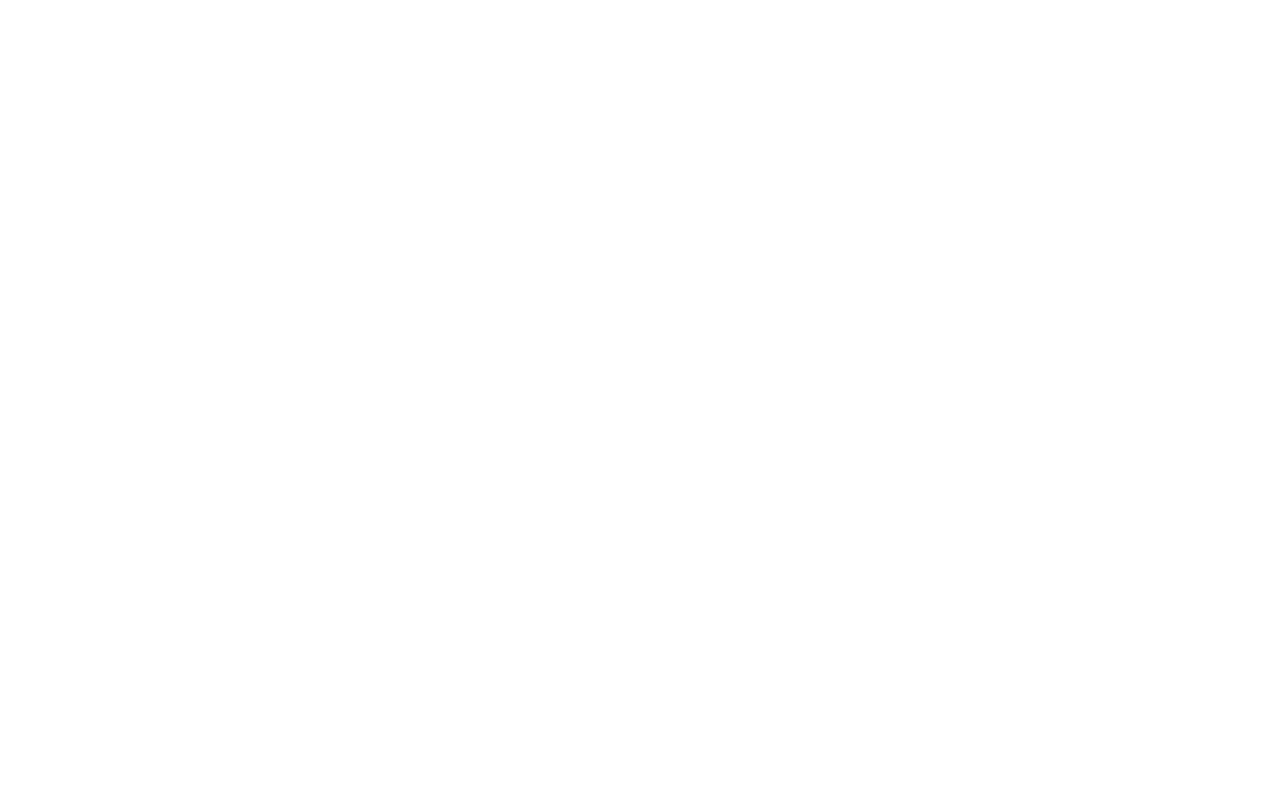
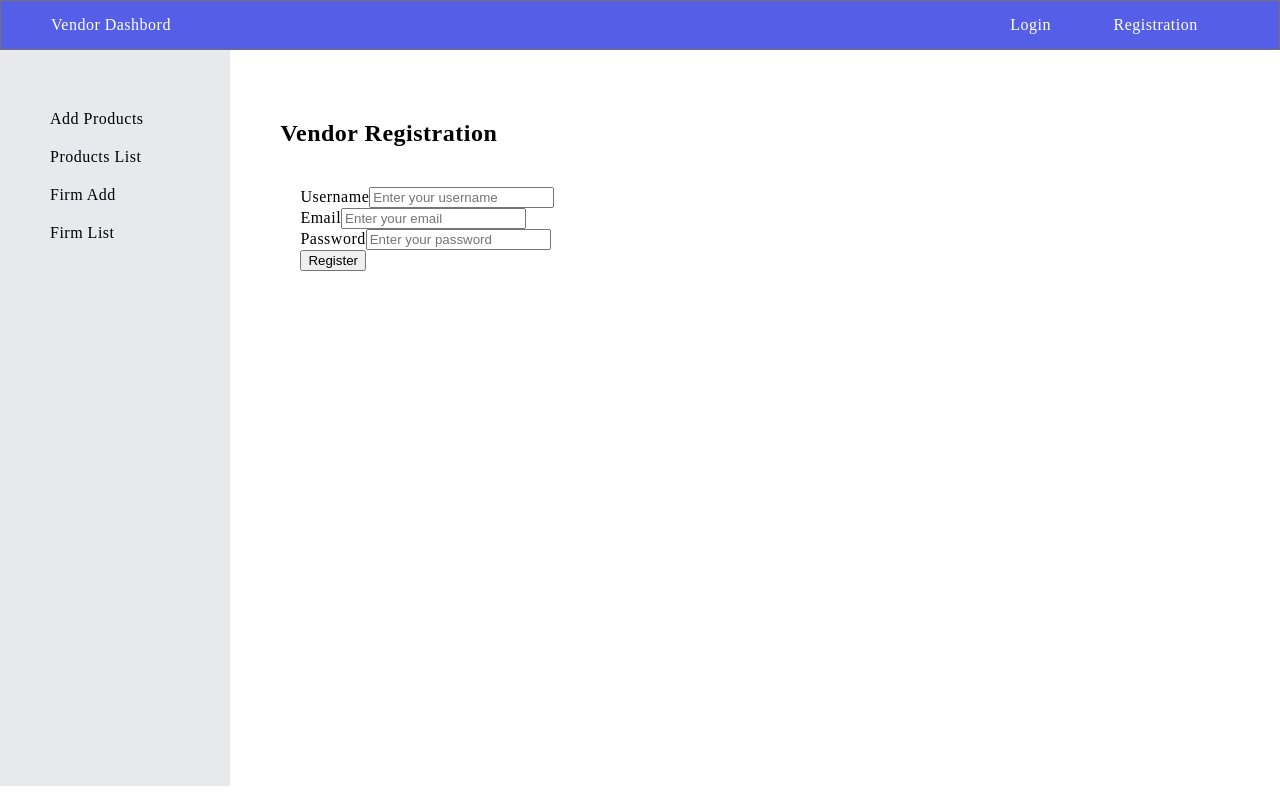
Before and after one commit to noorbashasubhani/dashbord, a React (Vite) app: page / in a window 1280 px wide. Before the commit this address had no page. Built offline with nearby package versions, Linux system fonts and the light colour scheme.

Commit message:
Update App.jsx

```diff
--- a/src/App.jsx
+++ b/src/App.jsx
@@ -5,7 +5,7 @@
   return (
     <div>
       <Routes>
-        <Route path="/Login" element={<LandingPage />}>
+        <Route path="/" element={<LandingPage />}>
 
         </Route>
       </Routes>
```
